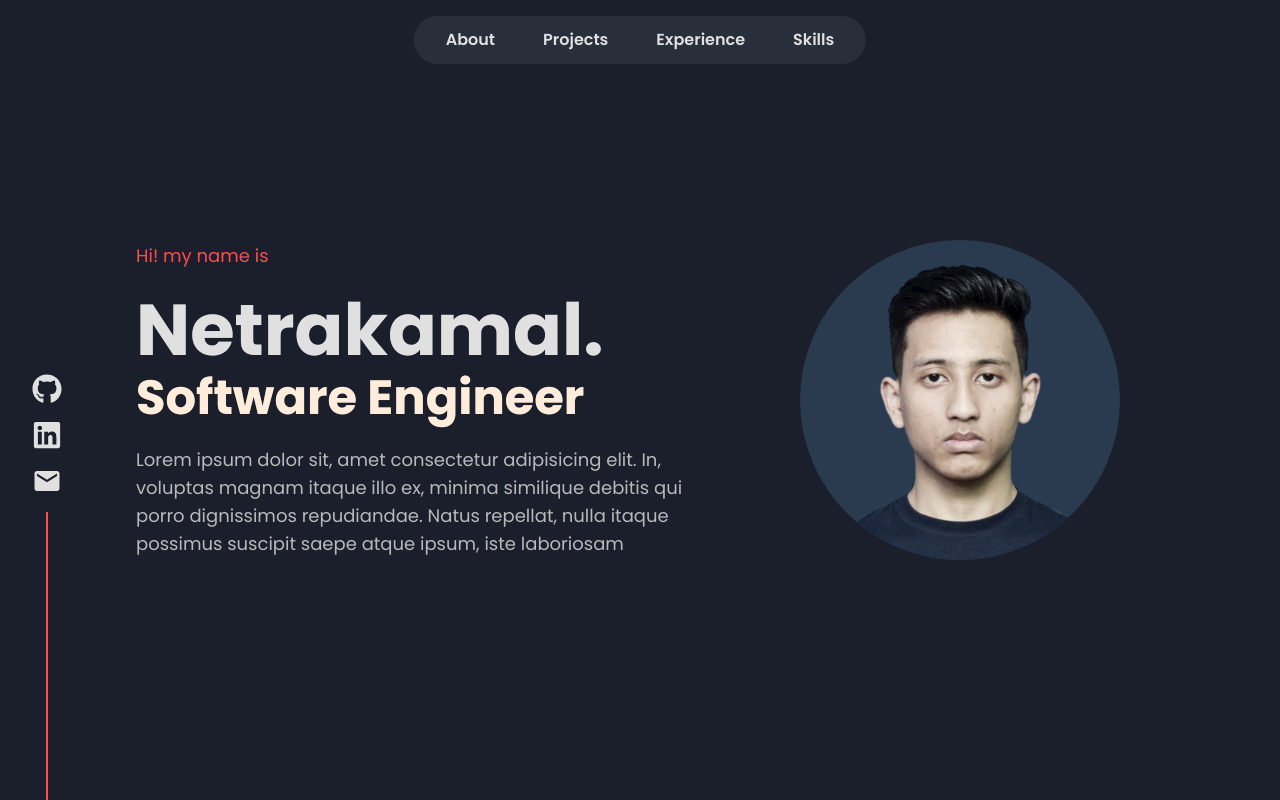
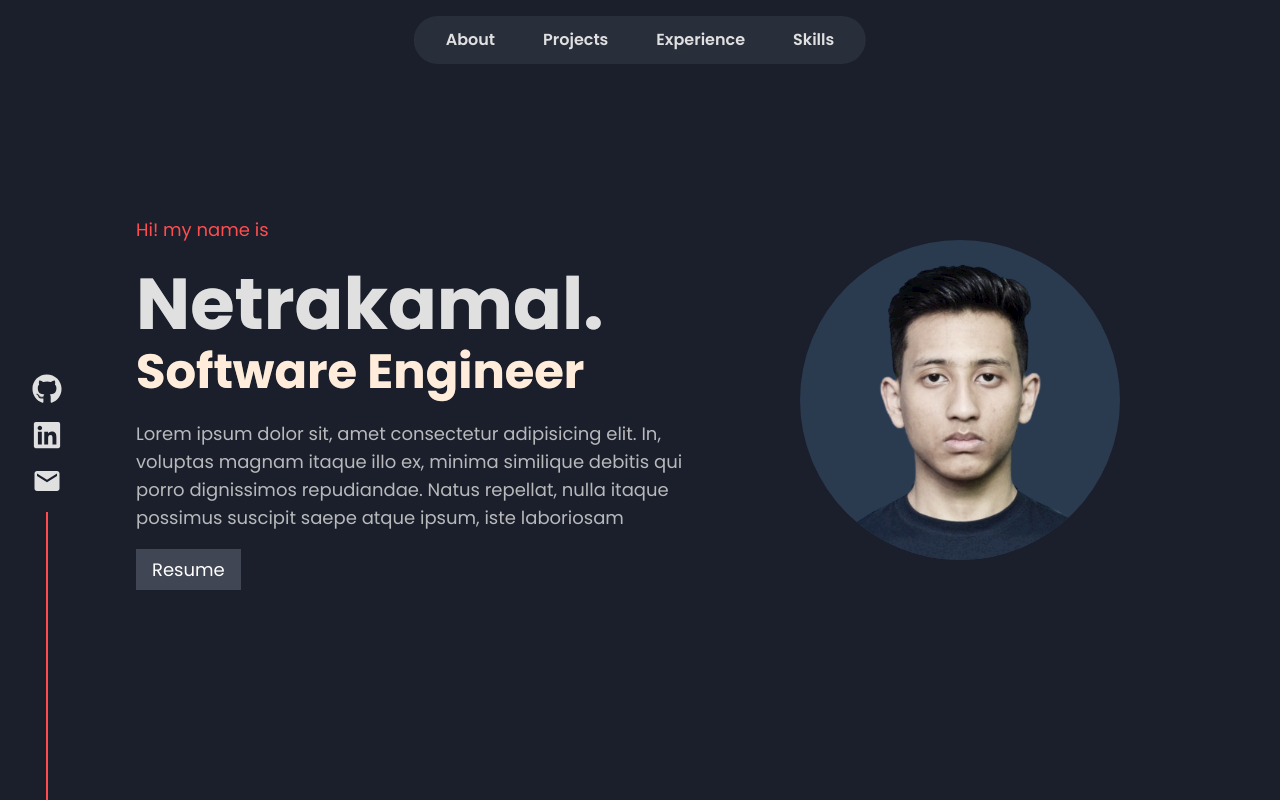
Before and after one commit to JOSU9435/portfolio, a React (Vite) app: page / in a window 1280 px wide. Shown: the top 800 px of the page. Built offline with nearby package versions, Linux system fonts and the light colour scheme; a web font is replaced by a local one.

Commit message:
updated button to link

```diff
--- a/src/components/Button.tsx
+++ /dev/null
@@ -1,19 +0,0 @@
-interface Props {
-  title: string,
-  handleClick: () => void,
-  containerStyles?: string,
-}
-
-const Button = ({title, handleClick, containerStyles}: Props) => {
-
-  return (
-    <button
-      className={`relative duration-300 bg-bg-300 p-2 text-text-100 text-base min-w-24 before:absolute before:top-0 before:left-0 before:border-t-2 before:border-r-2 before:border-accent-100 before:opacity-0 after:absolute after:bottom-0 after:right-0 after:border-b-2 after:border-l-2 after:border-accent-100 after:opacity-0 hover:before:animate-border-fill-tr hover:after:animate-border-fill-bl hover:text-accent-100 ${containerStyles}`}
-      onClick={handleClick}
-    >
-      {title}
-    </button>
-  );
-}
-
-export default Button;
--- a/src/components/Contact.tsx
+++ b/src/components/Contact.tsx
@@ -1,6 +1,6 @@
 import { FaGithub, FaLinkedin } from "react-icons/fa";
 import { MdEmail } from "react-icons/md";
-import Button from "./Button";
+import ExtLink from "./ExtLink";
 import { useInView } from "react-intersection-observer";
 import { useEffect, useState } from "react";
 
@@ -16,10 +16,6 @@ const Contact = () => {
     setReveal(prev => prev || inView)
   },[inView])
 
-  const openMail = () => {
-    window.open('mailto:kamalnetra702@gmail.com', '_blank')
-  }
-
   return (
     <div className="min-h-[100vh] flex flex-col items-center">
       <div ref={ref} className="my-auto flex flex-col gap-6 items-center md:gap-8">
@@ -30,9 +26,9 @@ const Contact = () => {
         <div className={`text-text-200 mx-4 duration-300 delay-150 text-center text-base md:text-lg md: max-w-lg ${reveal ? 'translate-y-0 opacity-100' : 'translate-y-4 opacity-0'}`}>
           Lorem ipsum dolor sit amet consectetur adipisicing elit. Omnis sed veniam, ullam ipsum quia consequuntur laborum eos minima perspiciatis ipsam.
         </div>
-        <Button
+        <ExtLink
           title={'Say Hi!'}
-          handleClick={openMail}
+          href={import.meta.env.VITE_MAIL_LINK}
           containerStyles={`md:text-lg delay-300 duration-300 ${reveal ? 'translate-y-0 opacity-100' : 'translate-y-4 opacity-0'}`}
         />
       </div>
--- /dev/null
+++ b/src/components/ExtLink.tsx
@@ -0,0 +1,20 @@
+interface Props {
+  title: string,
+  href: string,
+  containerStyles?: string,
+}
+
+const ExtLink = ({title, href, containerStyles}: Props) => {
+
+  return (
+    <a
+      target="_blank"
+      href={href}
+      className={`relative text-center duration-300 bg-bg-300 p-2 text-text-100 text-base min-w-24 before:absolute before:top-0 before:left-0 before:border-t-2 before:border-r-2 before:border-accent-100 before:opacity-0 after:absolute after:bottom-0 after:right-0 after:border-b-2 after:border-l-2 after:border-accent-100 after:opacity-0 hover:before:animate-border-fill-tr hover:after:animate-border-fill-bl hover:text-accent-100 ${containerStyles}`}
+    >
+      {title}
+    </a>
+  );
+}
+
+export default ExtLink;
--- a/src/components/Hero.tsx
+++ b/src/components/Hero.tsx
@@ -1,3 +1,5 @@
+import ExtLink from "./ExtLink";
+
 const Hero = () => {
   return (
     <div
@@ -45,6 +47,14 @@ const Hero = () => {
         >
           Lorem ipsum dolor sit, amet consectetur adipisicing elit. In, voluptas magnam itaque illo ex, minima similique debitis qui porro dignissimos repudiandae. Natus repellat, nulla itaque possimus suscipit saepe atque ipsum, iste laboriosam
         </div>
+
+        <div className="my-6">
+          <ExtLink
+            title="Resume"
+            href={import.meta.env.VITE_RESUME_LINK}
+            containerStyles="text-lg px-4"
+          />
+        </div>
       </div>
     </div>
   );
```
